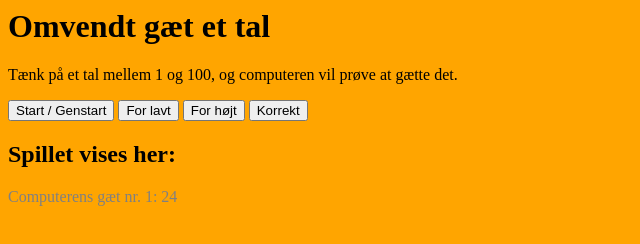
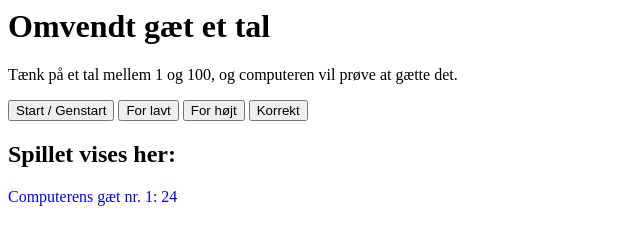
Before and after one commit to pbollhorn/omvendt-gaet-et-tal, a plain HTML site: page index.html in a window 1280 px wide. Both pictures are taken after a click on the button "Start / Genstart". Shown: the whole page, without its empty margins (0-640 px from the left). Drawn offline with Linux system fonts and the light colour scheme.

Commit message:
updated styles.css

```diff
--- a/styles.css
+++ b/styles.css
@@ -1,11 +1,7 @@
-body {
-    background-color: orange;
-}
-
 .computer {
-    color: gray;
+  color: blue;
 }
 
 .human {
-    color: blue;
+  color: green;
 }
```
